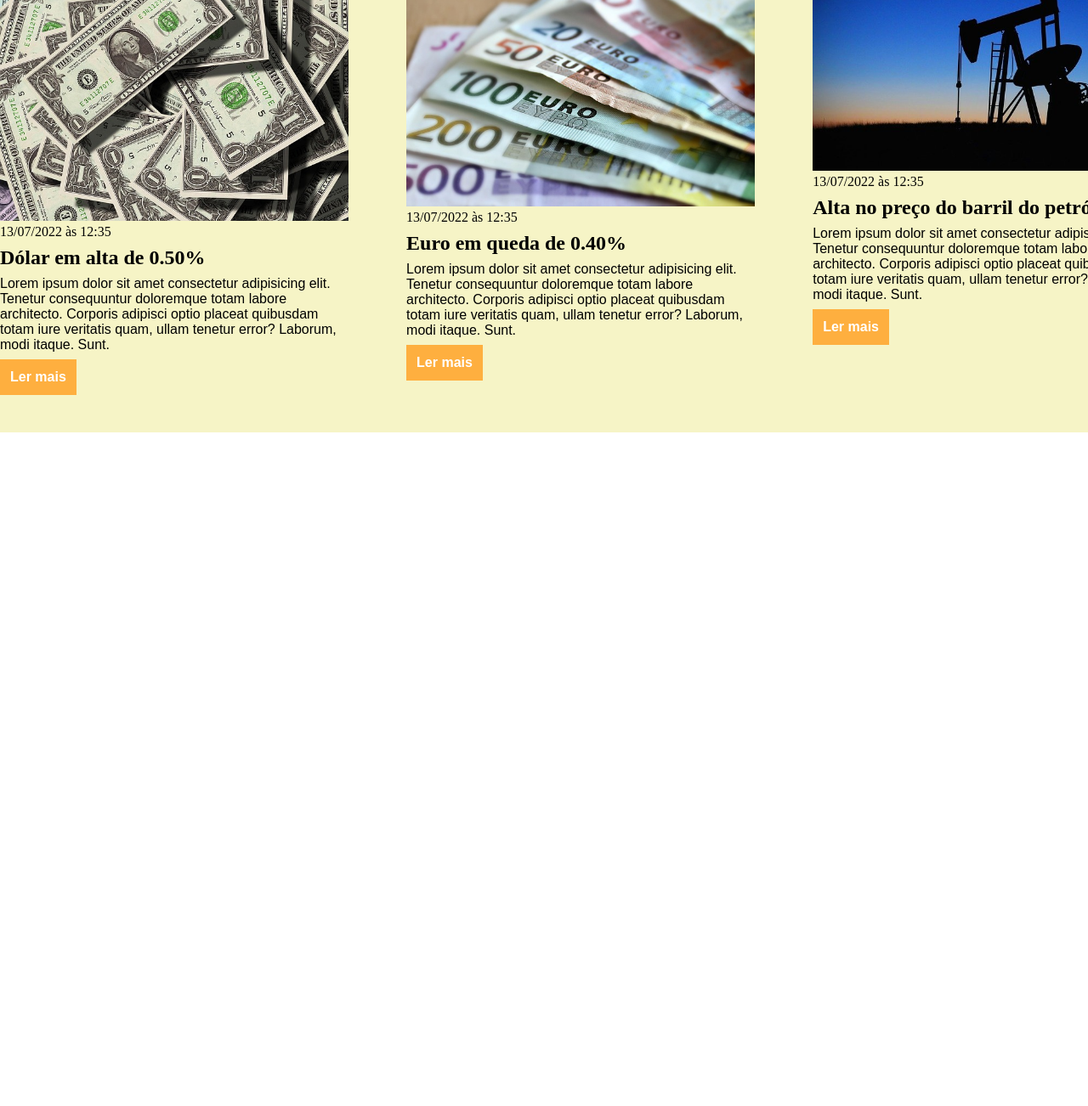
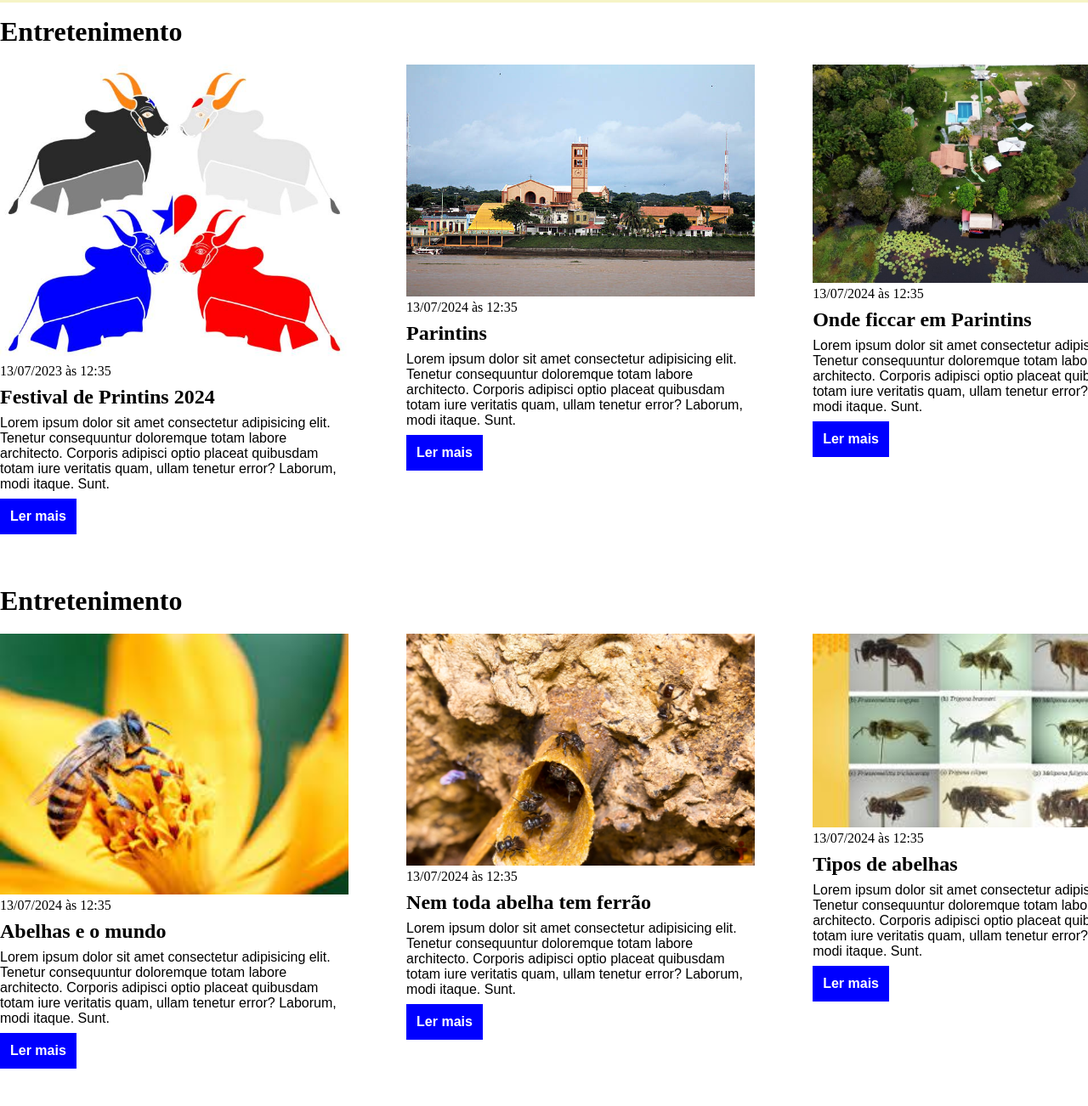
Before and after one commit to karla-silva01/CSS, a plain HTML site: page css/index.html in a window 1280 px wide. Shown: the part 1272-2574 px from the top of the page at 85% size. Before the commit the page ends 1781 px from the top, so only its background shows below. Drawn offline with Linux system fonts and the light colour scheme.

Commit message:
Acrescentando artigos (entretenimento e ciÊncia

```diff
--- a/css/index.html
+++ b/css/index.html
@@ -17,6 +17,12 @@
                     </li>
                     <li>
                         <a href="#economy" title="Ir para a seção de notícias">Economia</a>
+                    </li>
+                    <li>
+                        <a href="#entertainment" title="Ir para a seção de notícias">Entretenimento</a>
+                    </li>
+                    <li>
+                        <a href="#science" title="Ir para a seção de notícias">Ciência</a>
                     </li>
                 </ul>
             </nav>
@@ -43,17 +49,6 @@
                         <time>13/07/2022 às 12:35</time>
                     </header>
                     <h3>Noite do Superbowl</h3>
-                    <p>
-                        Lorem ipsum dolor sit amet consectetur adipisicing elit. Tenetur consequuntur doloremque totam labore architecto. Corporis adipisci optio placeat quibusdam totam iure veritatis quam, ullam tenetur error? Laborum, modi itaque. Sunt.
-                    </p>
-                    <a href="#" title="Leia a notícia completa">Ler mais</a>
-                </article>
-                <article>
-                    <img src="./imagens/basquete.jpg" title="Vista aérea de uma quadra de basquete" />
-                    <header>
-                        <time>13/07/2022 às 12:35</time>
-                    </header>
-                    <h3>Notícia sobre a NBA</h3>
                     <p>
                         Lorem ipsum dolor sit amet consectetur adipisicing elit. Tenetur consequuntur doloremque totam labore architecto. Corporis adipisci optio placeat quibusdam totam iure veritatis quam, ullam tenetur error? Laborum, modi itaque. Sunt.
                     </p>
@@ -113,5 +108,85 @@
             </div>
         </div>
     </section>
+    <section id="entertainment">
+        <div class="container">
+            <h2>Entretenimento</h2>
+            <div class="articles">
+                <article>
+                    <img src="./imagens/parintins.jpg" alt="Boi Garantido e Boi Caprichoso" />
+                    <header>
+                        <time>13/07/2023 às 12:35</time>
+                    </header>
+                    <h3>Festival de Printins 2024</h3>
+                    <p>
+                        Lorem ipsum dolor sit amet consectetur adipisicing elit. Tenetur consequuntur doloremque totam labore architecto. Corporis adipisci optio placeat quibusdam totam iure veritatis quam, ullam tenetur error? Laborum, modi itaque. Sunt.
+                    </p>
+                    <a href="#" title="Leia a notícia completa">Ler mais</a>
+                </article>
+                <article>
+                    <img src="./imagens/catedral.jpg" alt="Catedral da Ilha de Tupinabarana" />
+                    <header>
+                        <time>13/07/2024 às 12:35</time>
+                    </header>
+                    <h3>Parintins</h3>
+                    <p>
+                        Lorem ipsum dolor sit amet consectetur adipisicing elit. Tenetur consequuntur doloremque totam labore architecto. Corporis adipisci optio placeat quibusdam totam iure veritatis quam, ullam tenetur error? Laborum, modi itaque. Sunt.
+                    </p>
+                    <a href="#" title="Leia a notícia completa">Ler mais</a>
+                </article>
+                <article>
+                    <img src="./imagens/pousada.jpg" title="Vista aérea da pousada Kwat" />
+                    <header>
+                        <time>13/07/2024 às 12:35</time>
+                    </header>
+                    <h3>Onde ficcar em Parintins</h3>
+                    <p>
+                        Lorem ipsum dolor sit amet consectetur adipisicing elit. Tenetur consequuntur doloremque totam labore architecto. Corporis adipisci optio placeat quibusdam totam iure veritatis quam, ullam tenetur error? Laborum, modi itaque. Sunt.
+                    </p>
+                    <a href="#" title="Leia a notícia completa">Ler mais</a>
+                </article>
+            </div>
+        </div>
+    </section>
+    <section id="science">
+        <div class="container">
+            <h2>Entretenimento</h2>
+            <div class="articles">
+                <article>
+                    <img src="./imagens/abelha.jpeg" alt="Abelha" />
+                    <header>
+                        <time>13/07/2024 às 12:35</time>
+                    </header>
+                    <h3>Abelhas e o mundo</h3>
+                    <p>
+                        Lorem ipsum dolor sit amet consectetur adipisicing elit. Tenetur consequuntur doloremque totam labore architecto. Corporis adipisci optio placeat quibusdam totam iure veritatis quam, ullam tenetur error? Laborum, modi itaque. Sunt.
+                    </p>
+                    <a href="#" title="Leia a notícia completa">Ler mais</a>
+                </article>
+                <article>
+                    <img src="./imagens/semferrao.jpg" alt="Abelha sem ferrão" />
+                    <header>
+                        <time>13/07/2024 às 12:35</time>
+                    </header>
+                    <h3>Nem toda abelha tem ferrão</h3>
+                    <p>
+                        Lorem ipsum dolor sit amet consectetur adipisicing elit. Tenetur consequuntur doloremque totam labore architecto. Corporis adipisci optio placeat quibusdam totam iure veritatis quam, ullam tenetur error? Laborum, modi itaque. Sunt.
+                    </p>
+                    <a href="#" title="Leia a notícia completa">Ler mais</a>
+                </article>
+                <article>
+                    <img src="./imagens/abelha2.jpeg" title="Abelhas nativas do Brasil" />
+                    <header>
+                        <time>13/07/2024 às 12:35</time>
+                    </header>
+                    <h3>Tipos de abelhas</h3>
+                    <p>
+                        Lorem ipsum dolor sit amet consectetur adipisicing elit. Tenetur consequuntur doloremque totam labore architecto. Corporis adipisci optio placeat quibusdam totam iure veritatis quam, ullam tenetur error? Laborum, modi itaque. Sunt.
+                    </p>
+                    <a href="#" title="Leia a notícia completa">Ler mais</a>
+                </article>
+            </div>
+        </div>
+    </section>
 </body>
 </html>
--- a/css/main.css
+++ b/css/main.css
@@ -3,7 +3,6 @@
     margin: 0;
     padding: 0;
 }
-
 body > header {
     background-color: #286ccb;
     padding: 16px 0;
```
Also changed, not shown: css/imagens/abelha.jpeg (added), css/imagens/abelha2.jpeg (added), css/imagens/catedral.jpg (added), css/imagens/parintins.jpg (added), css/imagens/pousada.jpg (added), css/imagens/semferrao.jpg (added).
